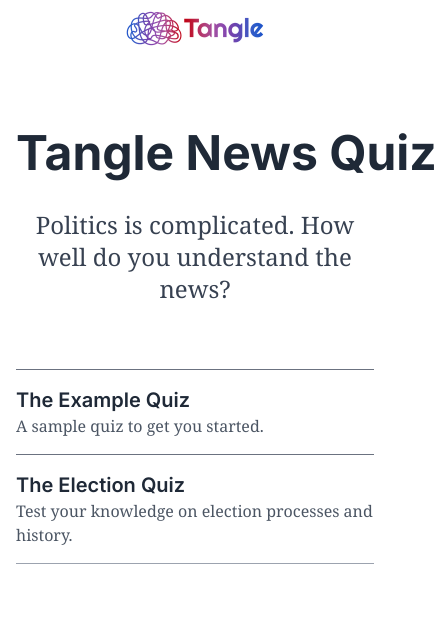
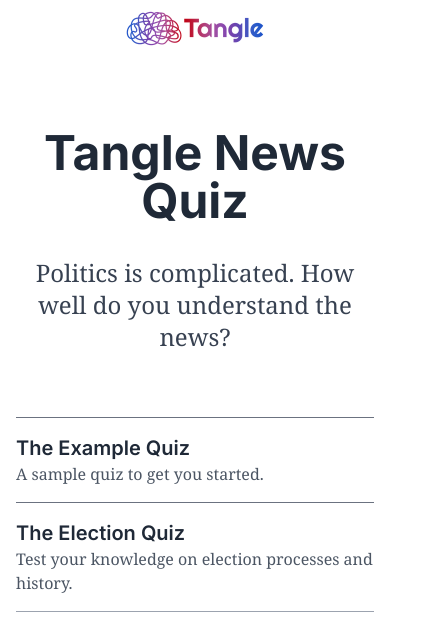
Before and after one commit to sjnaik02/tangle-quiz, a Next.js app: page / in a window 390 px wide. Shown: the top 632 px of the page, 437 px wide, since content can reach past the window. Built offline with nearby package versions, Linux system fonts and the light colour scheme.

Commit message:
fixing formatting

```diff
--- a/app/page.js
+++ b/app/page.js
@@ -15,7 +15,7 @@
       className={`min-h-screen flex flex-col ${inter.variable} font-sans max-w-4xl mx-auto px-4 py-12 relative`}
     >
       <div className="text-center mb-12">
-        <h1 className="text-5xl md:text-8xl font-bold mb-8 text-gray-800 whitespace-nowrap">
+        <h1 className="text-5xl md:text-8xl font-bold mb-8 text-gray-800">
           Tangle News Quiz
         </h1>
         <h2 className="text-2xl md:text-2xl mb-4 text-gray-700 max-w-3xl mx-auto font-serif">
```
